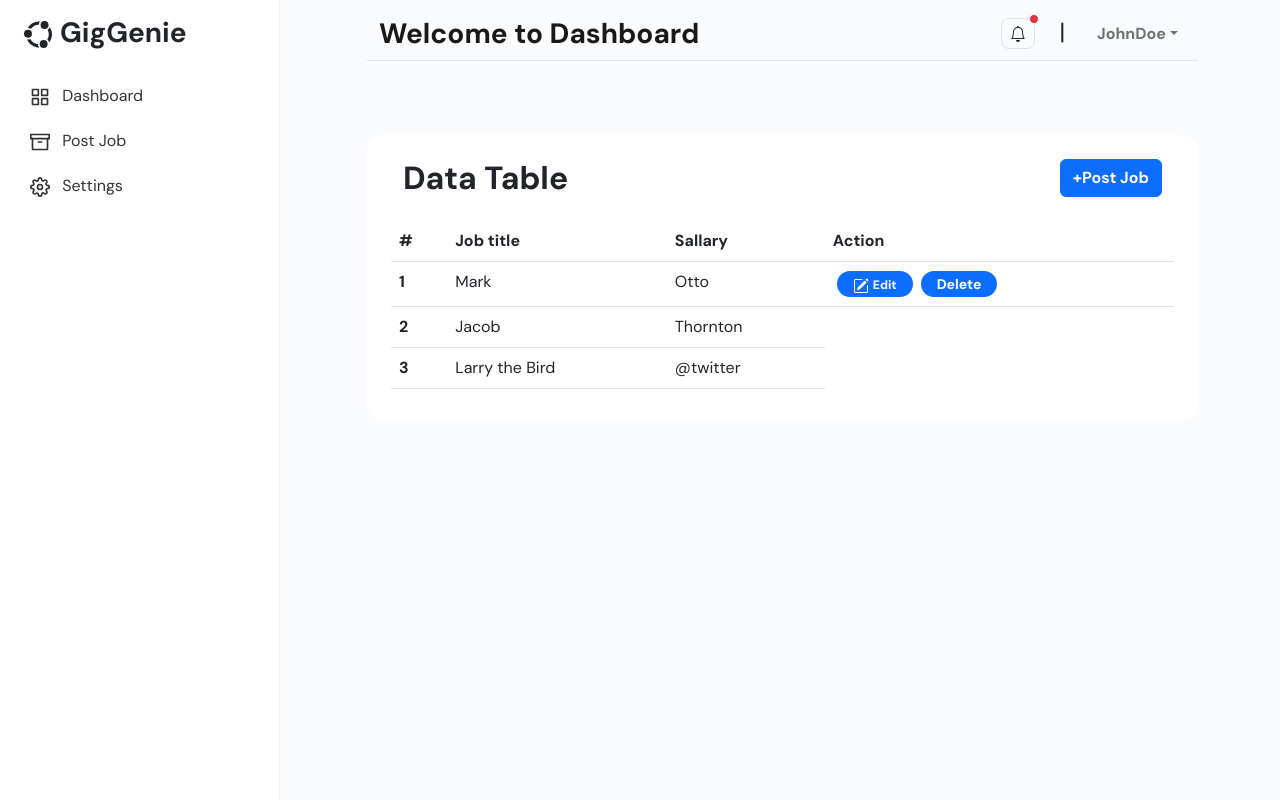
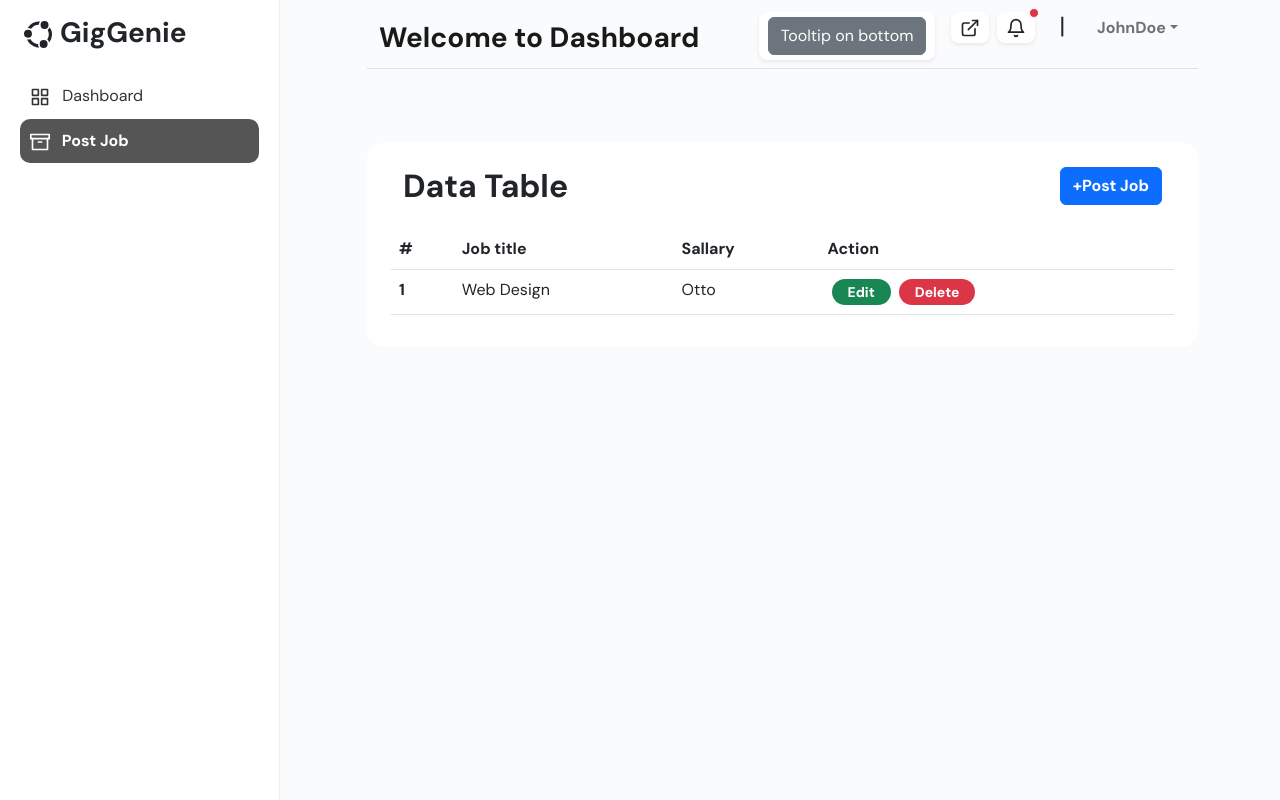
Before and after one commit to aniqwafa2/BootcampProject-FreelanceCMS, a React (Create React App) app in the folder cms/: page /post in a window 1280 px wide. Built offline with nearby package versions, Linux system fonts and the light colour scheme.

Commit message:
update dashboard

```diff
--- a/cms/src/App.css
+++ b/cms/src/App.css
@@ -188,6 +188,7 @@ body {
   background-color: #555;
   color: #fff;
   border-radius: 10px;
+  font-weight: bold;
 }
 
 .dashboard-content {
--- a/cms/src/pages/Dashboard/Navbar.js
+++ b/cms/src/pages/Dashboard/Navbar.js
@@ -1,14 +1,11 @@
-import React, { useState } from "react";
-import { Link } from "react-router-dom";
-import { BsBell, BsUbuntu } from "react-icons/bs";
-import { FiArchive, FiGrid, FiSettings } from "react-icons/fi";
+import React from "react";
+import { Link, useLocation } from "react-router-dom";
+import { BsUbuntu } from "react-icons/bs";
+import { FiArchive, FiGrid, FiExternalLink, FiBell } from "react-icons/fi";
 
 const Navbar = () => {
-  const [activeMenu, setActiveMenu] = useState("/");
+  const location = useLocation();
 
-  const handleMenuClick = (menu) => {
-    setActiveMenu(menu);
-  };
   return (
     <>
       {/* SideBar */}
@@ -20,21 +17,21 @@ const Navbar = () => {
                 <BsUbuntu className="me-2"></BsUbuntu>GigGenie
               </h3>
               <ul className="menu-list">
-                <li>
+                <li className={location.pathname === "/dashboard" ? "active" : ""}>
                   <Link to="/dashboard" activeClassName="active">
                     <FiGrid className="fs-5 me-2"></FiGrid> Dashboard
                   </Link>
                 </li>
-                <li>
+                <li className={location.pathname === "/post" ? "active" : ""}>
                   <Link to="/post" activeClassName="active">
                     <FiArchive className="fs-5 me-2"></FiArchive> Post Job
                   </Link>
                 </li>
-                <li>
+                {/* <li>
                   <Link to="/post" activeClassName="active">
                     <FiSettings className="fs-5 me-2"></FiSettings> Settings
                   </Link>
-                </li>
+                </li> */}
               </ul>
             </nav>
           </div>
@@ -51,9 +48,21 @@ const Navbar = () => {
                 </button>
                 <div className="collapse navbar-collapse" id="navbarNav">
                   <ul className="navbar-nav ms-auto">
+                    <li className="nav-item">
+                      <Link to="#" className="btn btn-sm fw-bold mt-1 rounded-3 bg-white shadow-sm m-2" title="Homepage">
+                        <button type="button" class="btn btn-secondary" data-bs-toggle="tooltip" data-bs-placement="bottom" data-bs-title="Tooltip on bottom">
+                          Tooltip on bottom
+                        </button>
+                      </Link>
+                    </li>
+                    <li className="nav-item">
+                      <Link to="#" className="btn btn-sm fw-bold mt-1 rounded-3 bg-white shadow-sm m-2" title="Homepage">
+                        <FiExternalLink className="fs-5" />
+                      </Link>
+                    </li>
                     <li className="nav-item ">
-                      <button type="button" className="btn btn-sm mt-1 fw-bold position-relative border border-1 rounded-3" to="#">
-                        <BsBell className="text-dark fs-6"></BsBell>
+                      <button type="button" className="btn btn-sm mt-1 fw-bold position-relative shadow-sm bg-white rounded-3" to="#" title="Notification">
+                        <FiBell className="text-dark fs-5" />
                         <span class="position-absolute top-0 start-100 translate-middle p-1 bg-danger border border-light rounded-circle">
                           <span class="visually-hidden">New alerts</span>
                         </span>
@@ -63,6 +72,7 @@ const Navbar = () => {
                     <div>
                       <span className="fs-4 mx-4">|</span>
                     </div>
+
                     <li className="nav-item dropdown">
                       <Link className="nav-link dropdown-toggle fw-bold" to="#" role="button" data-bs-toggle="dropdown" aria-expanded="false">
                         JohnDoe
--- a/cms/src/pages/Dashboard/YourPost.js
+++ b/cms/src/pages/Dashboard/YourPost.js
@@ -41,29 +41,16 @@ const YourPost = () => {
                     <tbody>
                       <tr>
                         <th scope="row">1</th>
-                        <td>Mark</td>
+                        <td>Web Design</td>
                         <td>Otto</td>
                         <td>
                           <div class="d-inline p-1">
-                            <small className="text-bg-primary text-white p-1 rounded-4 px-3 fw-bold lh-lg">
-                              <BsPencilSquare className="me-1 fs-6" />
-                              <small>Edit</small>
-                            </small>
+                            <small className="text-bg-success text-white p-1 rounded-4 px-3 fw-bold lh-lg">Edit</small>
                           </div>
                           <div class="d-inline p-1">
-                            <small className="text-bg-primary text-white p-1 rounded-4 px-3 fw-bold lh-lg">Delete</small>
+                            <small className="text-bg-danger text-white p-1 rounded-4 px-3 fw-bold lh-lg">Delete</small>
                           </div>
                         </td>
-                      </tr>
-                      <tr>
-                        <th scope="row">2</th>
-                        <td>Jacob</td>
-                        <td>Thornton</td>
-                      </tr>
-                      <tr>
-                        <th scope="row">3</th>
-                        <td>Larry the Bird</td>
-                        <td>@twitter</td>
                       </tr>
                     </tbody>
                   </table>
```
